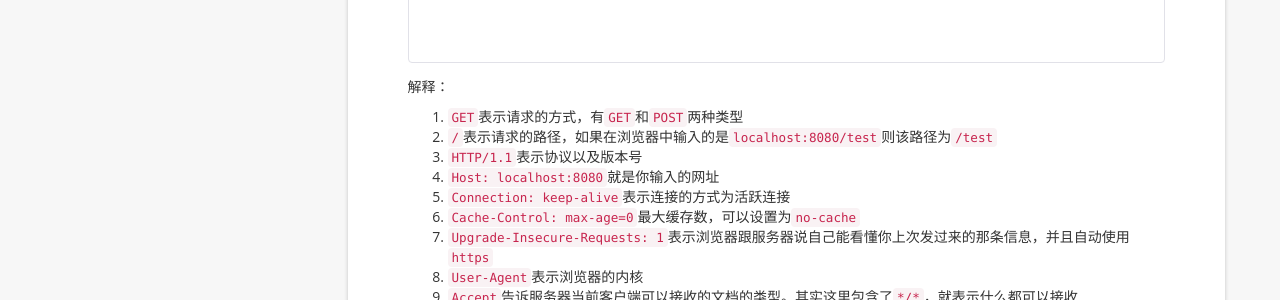
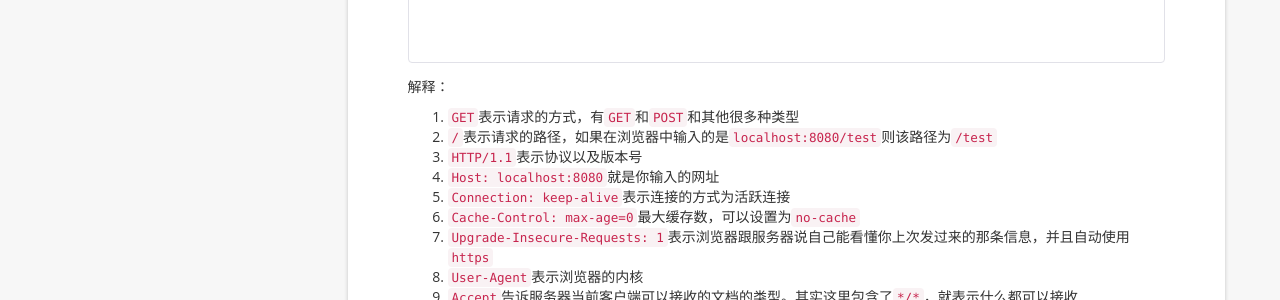
Before and after one commit to zhuchengyang0207/zhuchengyang0207.github.io, a Jekyll site: the page built from _posts/2019-4-5-http.md, in a window 1280 px wide and 900 px high, scrolled down 911 px. Shown: the part 242-542 px from the top of the window. Built offline with Jekyll 4.4.1, drawn with Linux system fonts in a browser that asks for light colours; nearby versions of some CDN libraries; a script that is not in the unit is left out; comment, search, counter and statistics services are not loaded.

Commit message:
Update 2019-4-5-http.md

```diff
--- a/_posts/2019-4-5-http.md
+++ b/_posts/2019-4-5-http.md
@@ -54,7 +54,7 @@ Accept-Language: zh-CN,zh;q=0.9
 
 解释：
 
-1. `GET`表示请求的方式，有`GET`和`POST`两种类型
+1. `GET`表示请求的方式，有`GET`和`POST`和其他很多种类型
 2. `/`表示请求的路径，如果在浏览器中输入的是`localhost:8080/test`则该路径为`/test`
 3. `HTTP/1.1`表示协议以及版本号
 4. `Host: localhost:8080`就是你输入的网址
```
